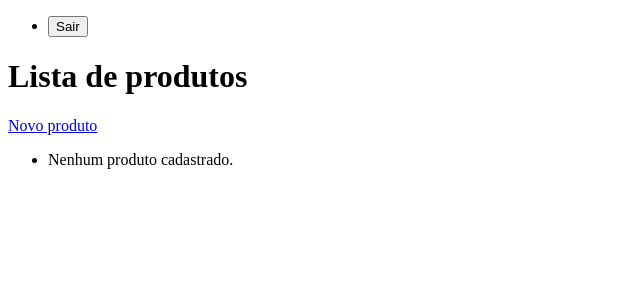
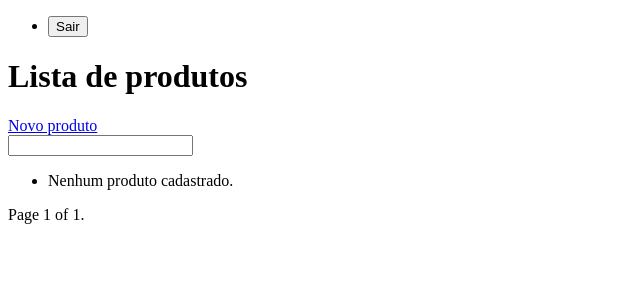
Before and after one commit to obrunodev/django-catalogo-produtos, a Django app: page /products/ in a window 1280 px wide. Shown: the top 300 px of the page, without its empty margins (0-640 px from the left). Run offline with Django 5.2, Linux system fonts and the light colour scheme; the visitor is signed in with stand-in values (Sample User, id 1); data that the repository does not hold is empty.

Commit message:
feat: Paginação e query de produtos

```diff
--- a/apps/products/templates/products/product_list.html
+++ b/apps/products/templates/products/product_list.html
@@ -8,8 +8,12 @@
 
     <a href="{% url "products:create" %}">Novo produto</a>
 
+    <form method="get">
+        <input type="text" name="q" value="{{ request.GET.q }}">
+    </form>
+
     <ul>
-        {% for product in products %}
+        {% for product in page_obj %}
             <li>
                 {{ product.name }}:
                 {% if product.promotional_value %}
@@ -26,4 +30,6 @@
         {% endfor %}
     </ul>
 
+    {% include "partials/_pagination.html" %}
+
 {% endblock content %}
--- a/apps/products/views.py
+++ b/apps/products/views.py
@@ -1,6 +1,7 @@
 from apps.products.forms import ProductForm
 from apps.products.models import Product
 from django.contrib.auth.decorators import login_required
+from django.core.paginator import Paginator
 from django.shortcuts import get_object_or_404, redirect, render
 
 
@@ -24,8 +25,14 @@ def product_create(request):
 
 @login_required
 def product_list(request):
-    products = Product.objects.all()
-    context = {'products': products}
+    q = request.GET.get('q', '')
+    products = Product.objects.filter(name__icontains=q)
+    paginator = Paginator(products, 25)
+
+    page_number = request.GET.get('page')
+    page_obj = paginator.get_page(page_number)
+
+    context = {'page_obj': page_obj}
     return render(request, 'products/product_list.html', context)
 
 
--- /dev/null
+++ b/templates/partials/_pagination.html
@@ -0,0 +1,17 @@
+<div class="pagination">
+    <span class="step-links">
+        {% if page_obj.has_previous %}
+            <a href="?page=1&q={{ request.GET.q }}">&laquo; first</a>
+            <a href="?page={{ page_obj.previous_page_number }}&q={{ request.GET.q }}">previous</a>
+        {% endif %}
+
+        <span class="current">
+            Page {{ page_obj.number }} of {{ page_obj.paginator.num_pages }}.
+        </span>
+
+        {% if page_obj.has_next %}
+            <a href="?page={{ page_obj.next_page_number }}&q={{ request.GET.q }}">next</a>
+            <a href="?page={{ page_obj.paginator.num_pages }}&q={{ request.GET.q }}">last &raquo;</a>
+        {% endif %}
+    </span>
+</div>
```
